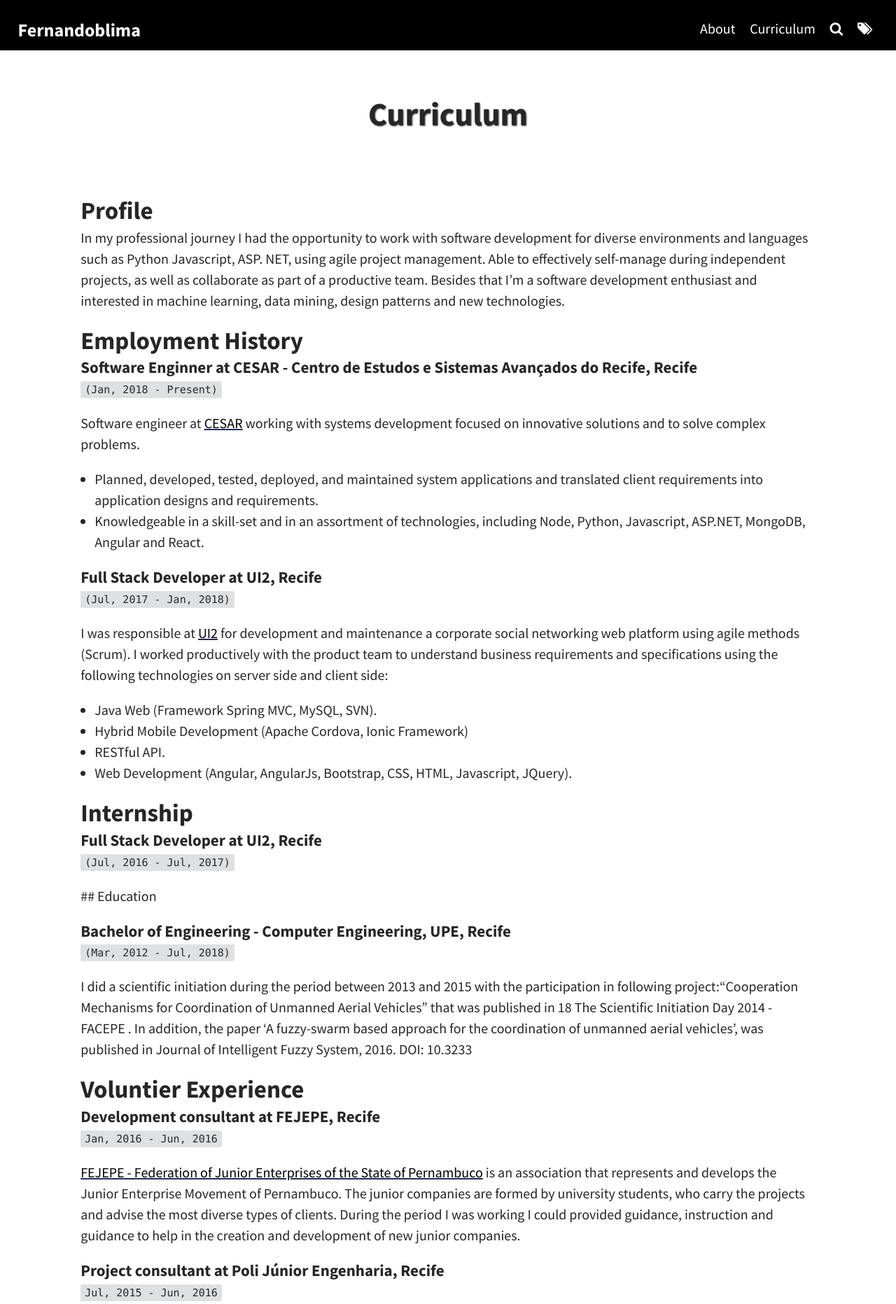
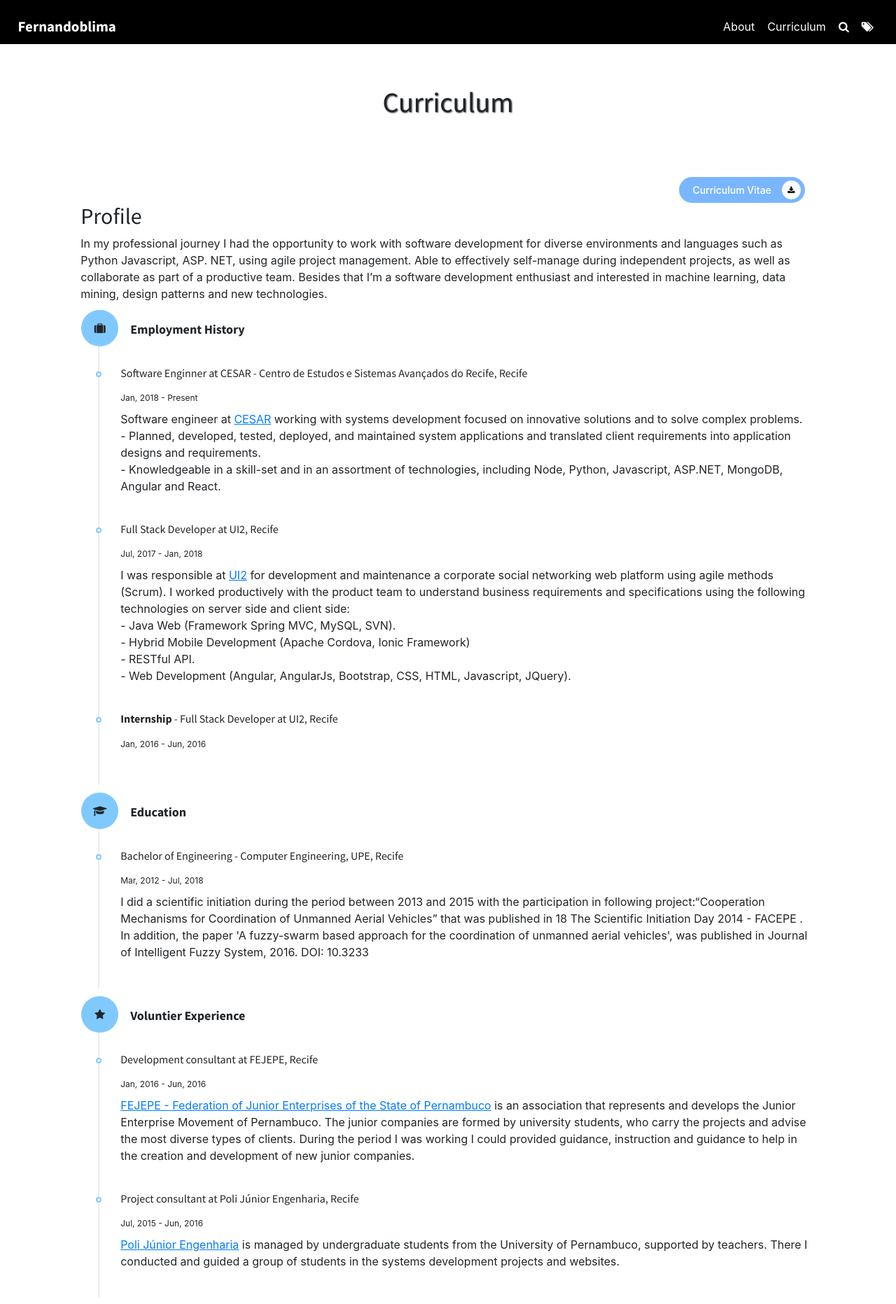
Before and after one commit to FernandoBLima/FernandoBLima.github.io, a Jekyll site: the page built from pages/curriculum.md, in a window 1280 px wide. Shown: the top 1864 px of the page at 70% size. Built offline with Jekyll 4.4.1, drawn with Linux system fonts in a browser that asks for light colours.

Commit message:
updating css style and changing curriculum page

````diff
--- a/_includes/head.html
+++ b/_includes/head.html
@@ -9,7 +9,7 @@
 
     <!-- CSS -->
     <link rel="stylesheet" href="{{ '/assets/css/main.css' | relative_url }}">
-    <!-- <link rel="stylesheet" href="{{ '/assets/css/vendor/bootstrap.css' | relative_url }}"> -->
+    <link rel="stylesheet" href="{{ '/assets/css/vendor/bootstrap.css' | relative_url }}">
 
     <!--Favicon-->
     <link rel="shortcut icon" href="{{ site.theme_settings.favicon | relative_url }}" type="image/x-icon">
--- a/_sass/base/_global.scss
+++ b/_sass/base/_global.scss
@@ -236,156 +236,156 @@ a {
 
 
 
-// // added style
+// added style
 
-// .link {
-//   text-decoration: underline;
-// }
+.link {
+  text-decoration: underline;
+}
 
-// .tag-post {
-//   color: #000 !important;
-// }
+.tag-post {
+  color: #000 !important;
+}
 
-// .tag-post:hover {
-//   color: #fff !important;
-// }
+.tag-post:hover {
+  color: #fff !important;
+}
 
-// // btn-download
+// btn-download
 
-// .btn-download{
-//   background-color: #7ab6ff;
-//   color: white;
-//   font-size: 14px;
-//   font-weight: 500;
-//   border: 0;
-//   border-radius: 50px;
-//   padding: 1px 29px;
-//   line-height: 35px;
-//   text-align: right;
+.btn-download{
+  background-color: #7ab6ff;
+  color: white;
+  font-size: 14px;
+  font-weight: 500;
+  border: 0;
+  border-radius: 50px;
+  padding: 1px 29px;
+  line-height: 35px;
+  text-align: right;
 
-// }
+}
 
-// .btn-download:hover{
-//  transition: all ease 0.3s;
-//  color: #fff;
-//  background: rgb(39, 95, 248);
-// }
+.btn-download:hover{
+ transition: all ease 0.3s;
+ color: #fff;
+ background: rgb(39, 95, 248);
+}
 
-// .btn-download:active{
-//   transition: all ease 0.3s;
-//   color: #fff;
-//   background: #0069d9;
-//  }
+.btn-download:active{
+  transition: all ease 0.3s;
+  color: #fff;
+  background: #0069d9;
+ }
 
-// .btn-download.icon{
-//   text-align: right;
-//   padding: 1px 6px 1px 19px;
-// }
+.btn-download.icon{
+  text-align: right;
+  padding: 1px 6px 1px 19px;
+}
 
-// .btn-download.icon i{
-//   color: #000;
-//   background: #fff;
-//   margin-left: 15px;
-//   border-radius: 50px;
-//   font-size: 11px;
-//   height: 27px;
-//   width: 27px;
-//   float: right;
-//   text-align: center;
-//   line-height: 29px;
-//   margin-top: 4px;
-// }
+.btn-download.icon i{
+  color: #000;
+  background: #fff;
+  margin-left: 15px;
+  border-radius: 50px;
+  font-size: 11px;
+  height: 27px;
+  width: 27px;
+  float: right;
+  text-align: center;
+  line-height: 29px;
+  margin-top: 4px;
+}
 
-// ul.timeline{
-//   margin-left: 10px;
-// }
+ul.timeline{
+  margin-left: 10px;
+}
 
-// .timeline li{
-//   border-left: solid 2px #ececec;
-//   list-style: none;
-//   padding: 0 0 40px 30px;
-// }
+.timeline li{
+  border-left: solid 2px #ececec;
+  list-style: none;
+  padding: 0 0 40px 30px;
+}
 
-// .timeline li:before{
-//   content: "";
-//   border: solid 2px;
-//   width: 8px;
-//   height: 8px;
-//   border-radius: 50px;
-//   -moz-border-radius: 50px;
-//   -webkit-border-radius: 50px;
-//   font-size: 8px;
-//   margin-left: -35px;
-//   font-weight: 400;
-//   background: #fff;
-//   display: block;
-//   position: absolute;
-//   margin-top: 7px;
-// }
+.timeline li:before{
+  content: "";
+  border: solid 2px;
+  width: 8px;
+  height: 8px;
+  border-radius: 50px;
+  -moz-border-radius: 50px;
+  -webkit-border-radius: 50px;
+  font-size: 8px;
+  margin-left: -35px;
+  font-weight: 400;
+  background: #fff;
+  display: block;
+  position: absolute;
+  margin-top: 7px;
+}
 
-// .timeline li .line-title{
-//   font-size: 16px;
-// /*     line-height: 6px; */
-// }
+.timeline li .line-title{
+  font-size: 16px;
+/*     line-height: 6px; */
+}
 
-// .timeline li:first-child{
-//   padding: 0 0 30px 19px;
-// }
+.timeline li:first-child{
+  padding: 0 0 30px 19px;
+}
 
-// .timeline li:first-child:before{
-//   border: 0;
-//   background: none;
-//   position: relative;
-// }
+.timeline li:first-child:before{
+  border: 0;
+  background: none;
+  position: relative;
+}
 
-// .timeline li:first-child i{
-//   float: left;
-//   margin-left: -30px;
-//   padding: 18px 16px;
-//   border-radius: 30px;
-//   margin: -13px -45px;
-//   background: #fff;
-//   width: 53px;
-//   text-align: center;
-// }
+.timeline li:first-child i{
+  float: left;
+  margin-left: -30px;
+  padding: 18px 16px;
+  border-radius: 30px;
+  margin: -13px -45px;
+  background: #fff;
+  width: 53px;
+  text-align: center;
+}
 
-// .timeline li .section-title{
-//   padding-left: 20px;
-// }
+.timeline li .section-title{
+  padding-left: 20px;
+}
 
-// .timeline li span {
-//   font-size: 12px;
-//   padding: 9px 0;
-//   display: block;
-// }
+.timeline li span {
+  font-size: 12px;
+  padding: 9px 0;
+  display: block;
+}
 
-// .timeline li:last-child{
-//   border: 1;
-//   margin-left: 0px;
-// }
+.timeline li:last-child{
+  border: 1;
+  margin-left: 0px;
+}
 
-// .timeline li:before, ul.profile-information li:before {
-//   border-color: #80c9ff !important;
-// }
+.timeline li:before, ul.profile-information li:before {
+  border-color: #80c9ff !important;
+}
 
-// .timeline li:first-child i, nav ul li a:after, li:first-child:before {
-//   background: #80c9ff !important;
-// }
+.timeline li:first-child i, nav ul li a:after, li:first-child:before {
+  background: #80c9ff !important;
+}
 
-// .timeline li:first-child {
-//   padding: 0 0 30px 19px;
-// }
+.timeline li:first-child {
+  padding: 0 0 30px 19px;
+}
 
-// .timeline li {
-//   border-left: solid 2px #ececec;
-//   list-style: none;
-//   padding: 0 0 40px 30px;
-// }
+.timeline li {
+  border-left: solid 2px #ececec;
+  list-style: none;
+  padding: 0 0 40px 30px;
+}
 
-// .timeline-title{
-//     font-size: 18px;
-//     font-weight: 500;
-//     font-weight: bold;
-//     margin-left: 25px;
-//     line-height: 30px;
-// }
+.timeline-title{
+    font-size: 18px;
+    font-weight: 500;
+    font-weight: bold;
+    margin-left: 25px;
+    line-height: 30px;
+}
--- a/pages/curriculum.md
+++ b/pages/curriculum.md
@@ -5,68 +5,94 @@ permalink: /curriculum/
 # feature-img: "assets/img/pexels/circuit.jpeg"
 tags: [About, Curriculum, Archive]
 ---
+<div class="col-md-12 text-right">
+    <a target="blank" href="https://drive.google.com/open?id=1PaQ-rnAZoI26DIzEXaDeES3AcLH-KvoX"><button class="btn-download icon">Curriculum Vitae<i class="fa fa-download" aria-hidden="true"></i></button></a>
+</div>
 
 ## Profile
 
+
 In my professional journey I had the opportunity to work with software development for diverse environments and languages such as Python Javascript, ASP. NET, using agile project management. Able to effectively self-manage during independent projects, as well as collaborate as part of a productive team. Besides that I’m a software development enthusiast and interested in machine learning, data mining, design patterns and new technologies.
 
-## Employment History
+<ul class="timeline col-md-12">
+    <!-- Employment History -->
+    <li><i class="fa fa-suitcase" aria-hidden="true"></i><h2 class="timeline-title">Employment History</h2></li>
+    <li><h3 class="line-title">Software Enginner at CESAR - Centro de Estudos e Sistemas Avançados do Recife, Recife</h3>
+        <span>Jan, 2018 - Present</span>
+        <p style="">
+            Software engineer at <a class="link" href="https://www.cesar.org.br/" target="_blank">CESAR</a> working with systems development focused on innovative solutions and to solve complex problems.<br>
+            - Planned, developed, tested, deployed, and maintained system applications and translated client requirements into application designs and requirements.
+            <br>- Knowledgeable in a skill-set and in an assortment of technologies, including Node, Python, Javascript, ASP.NET, MongoDB, Angular and React. <br>
+        </p>
+    </li>
+    <li><h3 class="line-title">Full Stack Developer at UI2, Recife</h3>
+        <span>Jul, 2017 - Jan, 2018</span>
+        <p class="little-text">
+            I was responsible at <a class="link" href="https://www.ui2.com.br/" target="_blank">UI2</a> for development and maintenance a corporate social networking web platform using agile methods (Scrum). I worked productively with the product team to understand business requirements and specifications using the following technologies on server side and client side:<br>
+            - Java Web (Framework Spring MVC, MySQL, SVN).<br>
+            - Hybrid Mobile Development (Apache Cordova, Ionic Framework)<br>
+            - RESTful API.<br>
+            - Web Development (Angular, AngularJs, Bootstrap, CSS, HTML, Javascript, JQuery).<br>
+        </p>
+    </li>
+    <li><h3 class="line-title"><b>Internship</b> - Full Stack Developer at UI2, Recife</h3>
+        <span>Jan, 2016 - Jun, 2016</span>
+    </li>
 
-#### Software Enginner at CESAR - Centro de Estudos e Sistemas Avançados do Recife, Recife
-
-```(Jan, 2018 - Present)```
-
-Software engineer at <span class="text-link">[CESAR](https://www.cesar.org.br/)</span> working with systems development focused on innovative solutions and to solve complex problems.
-- Planned, developed, tested, deployed, and maintained system applications and translated client requirements into application designs and requirements.
-- Knowledgeable in a skill-set and in an assortment of technologies, including Node, Python, Javascript, ASP.NET, MongoDB, Angular and React.
-
-#### Full Stack Developer at UI2, Recife
-
-``` (Jul, 2017 - Jan, 2018)```
-
-I was responsible at <span class="text-link">[UI2](https://www.ui2.com.br/)</span> for development and maintenance a corporate social networking web platform using agile methods (Scrum). I worked productively with the product team to understand business requirements and specifications using the following technologies on server side and client side:
-- Java Web (Framework Spring MVC, MySQL, SVN).
-- Hybrid Mobile Development (Apache Cordova, Ionic Framework)
-- RESTful API.
-- Web Development (Angular, AngularJs, Bootstrap, CSS, HTML, Javascript, JQuery).
-
-## Internship
-
-#### Full Stack Developer at UI2, Recife
-
- ```(Jul, 2016 - Jul, 2017)```
-
- ## Education
-
-#### Bachelor of Engineering - Computer Engineering, UPE, Recife
-
-```(Mar, 2012 - Jul, 2018)```
-
-I did a scientific initiation during the period between 2013 and 2015 with the participation in following project:“Cooperation Mechanisms for Coordination of Unmanned Aerial Vehicles” that was published in 18 The Scientific Initiation Day 2014 - FACEPE . In addition, the paper 'A fuzzy-swarm based approach for the coordination of unmanned aerial vehicles', was published in Journal of Intelligent Fuzzy System, 2016. DOI: 10.3233
+</ul>
 
 
-## Voluntier Experience
 
-#### Development consultant  at FEJEPE, Recife
+<ul class="timeline col-md-12 top_30">
+    <!-- Education -->
+    <li><i class="fa fa-graduation-cap" aria-hidden="true"></i><h2 class="timeline-title">Education</h2></li>
+    <li><h3 class="line-title">Bachelor of Engineering - Computer Engineering, UPE, Recife</h3>
+        <span>Mar, 2012 - Jul, 2018</span>
+        <p class="little-text">
+            I did a scientific initiation during the period between 2013 and 2015 with the participation in following project:“Cooperation Mechanisms for Coordination of Unmanned Aerial Vehicles” that was published in 18 The Scientific Initiation Day 2014 - FACEPE . In addition, the paper 'A fuzzy-swarm based approach for the coordination of unmanned aerial vehicles', was published in Journal of Intelligent Fuzzy System, 2016. DOI: 10.3233
+        </p>
+    </li>
+</ul>
 
-```Jan, 2016 - Jun, 2016```
+<ul class="timeline col-md-12 top_30">
+    <!-- Voluntier Experience -->
+    <li><i class="fa fa-star" aria-hidden="true"></i><h2 class="timeline-title">Voluntier Experience</h2></li>
+    <li><h3 class="line-title">Development consultant  at FEJEPE, Recife</h3>
+        <span>Jan, 2016 - Jun, 2016</span>
+        <p class="little-text">
+            <a class="link" href="https://fejepe.org.br" target="_blank">FEJEPE - Federation of Junior Enterprises of the State of Pernambuco</a> is an association that represents and develops the Junior Enterprise Movement of Pernambuco. The junior companies are formed by university students, who carry the projects and advise the most diverse types of clients. During the period I was working I could provided guidance, instruction and guidance to help in the creation and development of new junior companies.
+        </p>
+    </li>
+    <li><h3 class="line-title">Project consultant at Poli Júnior Engenharia, Recife</h3>
+        <span>Jul, 2015 - Jun, 2016</span>
+        <p class="little-text">
+            <a class="link" href="https://polijuniorengenharia.com.br" target="_blank">Poli Júnior Engenharia</a> is managed by undergraduate students from the University of Pernambuco, supported by teachers. There I conducted and guided a group of students in the systems development projects and websites.
+        </p>
+    </li>
+</ul>
 
-<span class="text-link">[FEJEPE - Federation of Junior Enterprises of the State of Pernambuco](https://fejepe.org.br)</span> is an association that represents and develops the Junior Enterprise Movement of Pernambuco. The junior companies are formed by university students, who carry the projects and advise the most diverse types of clients. During the period I was working I could provided guidance, instruction and guidance to help in the creation and development of new junior companies.
-
-#### Project consultant at Poli Júnior Engenharia, Recife
-
-```Jul, 2015 - Jun, 2016```
-
-<span class="text-link">[Poli Júnior Engenharia](https://polijuniorengenharia.com.br)</span> is managed by undergraduate students from the University of Pernambuco, supported by teachers. There I conducted and guided a group of students in the systems development projects and websites.
-
-## Certificate
-
-- High-Advanced Level, ILAC - International Language Academy of Canada, May, 2019, Vancouver, British Columbia - Canada
-- Cambridge First Certificate in English (FCE), Dec, 2018 - Present
-- Certified ScrumMaster® (CSM®), Dec, 2018 - Present. License : 000562986;
+<ul class="timeline col-md-12 top_30">
+    <!-- Certificate -->
+    <li><i class="fa fa-certificate" aria-hidden="true"></i><h2 class="timeline-title">Certificate</h2></li>
+    <li>
+        <h3 class="line-title">High-Advanced Level, ILAC - International Language Academy of Canada, May, 2019, Vancouver, British Columbia - Canada</h3>
+    </li>
+    <li>
+        <h3 class="line-title">Cambridge First Certificate in English (FCE), Dec, 2018 - Present</h3>
+    </li>
+    <li>
+        <h3 class="line-title">Certified ScrumMaster® (CSM®), Dec, 2018 - Present. License : 000562986;</h3>
+    </li>
+</ul>
 
 
-## Languages
-
-- Portuguese - Native
-- English  - B2, Highly proficient
+<ul class="timeline col-md-12 top_30">
+    <!-- Languages -->
+    <li><i class="fa fa-language" aria-hidden="true"></i><h2 class="timeline-title">Languages</h2></li>
+    <li>
+        <h3 class="line-title">Portuguese - Native </h3>
+    </li>
+    <li>
+        <h3 class="line-title">English  - B2, Highly proficient</h3>
+    </li>
+</ul>
````
Also changed, not shown: 1 other file.
